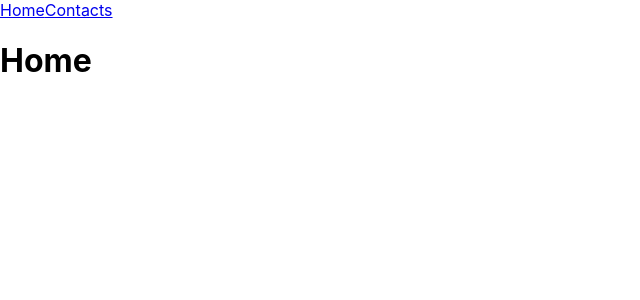
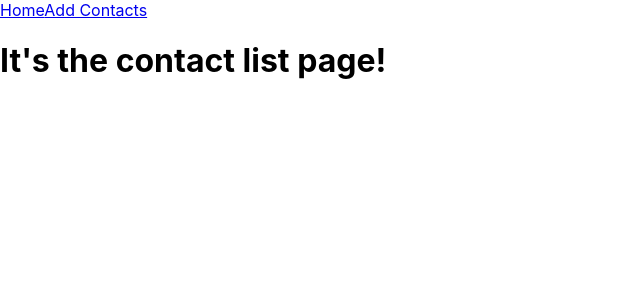
Before and after one commit to EricMellow/contacts, a React (Create React App) app: page / in a window 1280 px wide. Shown: the top 300 px of the page, without its empty margins (0-640 px from the left). Built offline with nearby package versions, Linux system fonts and the light colour scheme.

Commit message:
Create ContactList component and add to switch route

```diff
--- a/src/components/App/App.js
+++ b/src/components/App/App.js
@@ -1,6 +1,7 @@
 import React from 'react';
 import './App.css';
 import { NavLink, Route, Switch } from 'react-router-dom';
+import ContactList from '../ContactList/ContactList'
 
 export default function App() {
 
@@ -8,15 +9,15 @@ export default function App() {
     <div className="app">
       <header>
         <NavLink to='/'>Home</NavLink>
-        <NavLink to='/Contacts'>Contacts</NavLink>
+        <NavLink to='/Contacts'>Add Contacts</NavLink>
       </header>
       <main>
         <Switch>
           <Route path="/Contacts">
-            <h1>Contacts</h1>
+            <h1>Add Contacts</h1>
           </Route>
           <Route path="/">
-            <h1>Home</h1>
+            <ContactList />
           </Route>
         </Switch>
       </main>
--- /dev/null
+++ b/src/components/ContactList/ContactList.js
@@ -0,0 +1,11 @@
+import React from 'react';
+import './ContactList.css';
+
+export default function ContactList() {
+
+  return (
+    <div className="contact-list">
+      <h1>It's the contact list page!</h1>
+    </div>
+  );
+}
```
Also changed, not shown: src/components/ContactList/ContactList.css (added), 1 other file (tests, documents, lock files or other folders).
